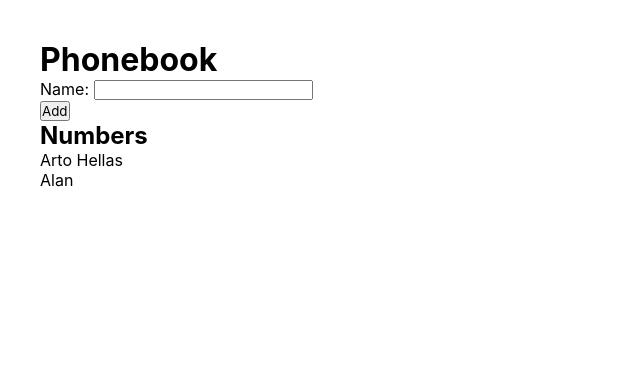
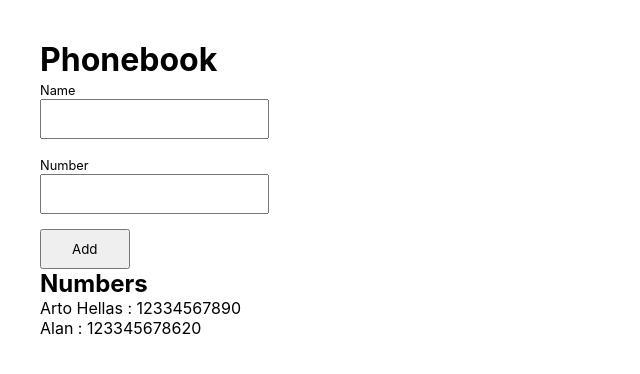
Before and after one commit to danphillipsuk/fullstackopen2022, a React (Create React App) app in the folder part2/phonebook/: page / in a window 1280 px wide. Shown: the top 374 px of the page, without its empty margins (0-640 px from the left). Built offline with nearby package versions, Linux system fonts and the light colour scheme.

Commit message:
Exercise 2.8 completed

```diff
--- a/part2/phonebook/src/App.js
+++ b/part2/phonebook/src/App.js
@@ -5,44 +5,58 @@ const App = () => {
 
   const [persons, setPersons] = useState([
     { name: 'Arto Hellas',
+      number: 12334567890,
       id: 1 },
     { name: 'Alan',
+    number: 123345678620,
       id: 2 }
   ])
 
   const [newName, setNewName] = useState('');
+  const [newNumber, setNewNumber] = useState('');
 
   const addPerson = (event) => {
     event.preventDefault();
     const personObject = {
       name: newName,
+      number: newNumber,
       id: persons.length + 1
     }
-    const duplicate = persons.some(person => person.name === newName)
-    if(duplicate) {
+
+    const duplicateName = persons.some(person => person.name === newName)
+    const duplicateNumber = persons.some(person => person.number === newNumber)
+
+    if((duplicateName) || (duplicateNumber)) {
       alert(`${newName} already exists in phonebook.`)
       return
     }
+
     setPersons(persons.concat(personObject));
     setNewName('');
   }
 
-
-
-  const handleNameChange = (event) => {
-    setNewName(event.target.value)
-  }
+  const handleNameChange = (event) => setNewName(event.target.value);
+  const handleNumberChange = (event) => setNewNumber(event.target.value);
 
   return (
     <div>
       <h1>Phonebook</h1>
       <form onSubmit={addPerson}>
-        <div>
-          Name: <input
-                  value={newName}
-                  onChange={handleNameChange}
-                />
-        </div>
+        <label htmlFor = "name">Name
+          <input
+            value={newName}
+            onChange={handleNameChange}
+            id='name'
+          />
+        </label>
+        <label htmlFor = "number">Number
+          <input
+            value={newNumber}
+            onChange={handleNumberChange}
+            type='number'
+            id='number'
+          />
+        </label>
         <div>
           <button type="submit">Add</button>
         </div>
--- a/part2/phonebook/src/components/People.js
+++ b/part2/phonebook/src/components/People.js
@@ -1,7 +1,7 @@
 const People = ({ individual }) => {
 
   return (
-    <li>{individual.name}</li>
+    <li>{individual.name} : {individual.number}</li>
   )
 }
 
--- a/part2/phonebook/src/index.css
+++ b/part2/phonebook/src/index.css
@@ -14,3 +14,17 @@
 #root {
   padding: 40px;
 }
+
+#root form label {
+  font-size: .8rem;
+}
+
+#root form input {
+  display: block;
+  padding: 10px 5px;
+  margin: 0 0 15px 0;
+}
+
+#root form button {
+  padding: 10px 30px;
+}
```
